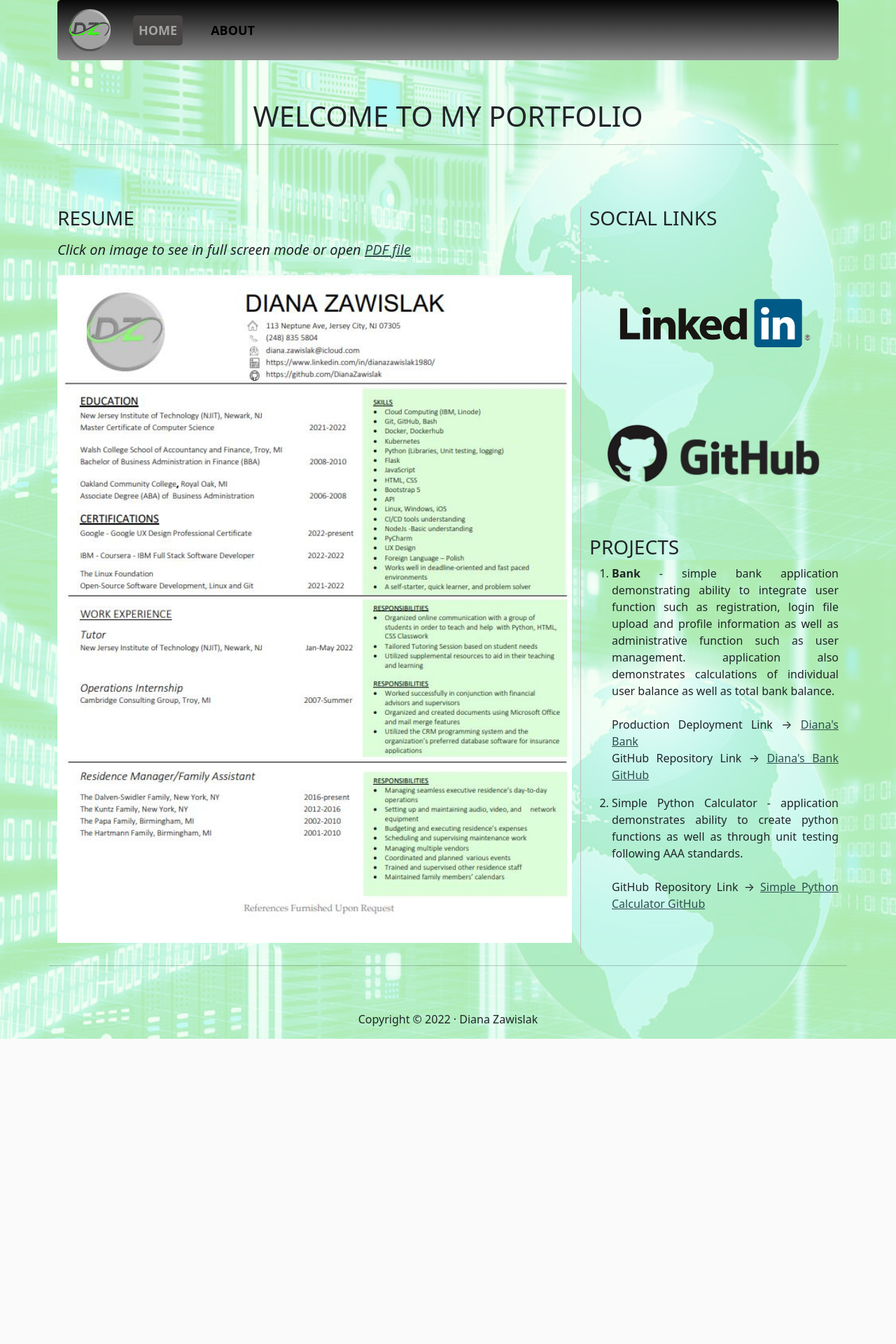
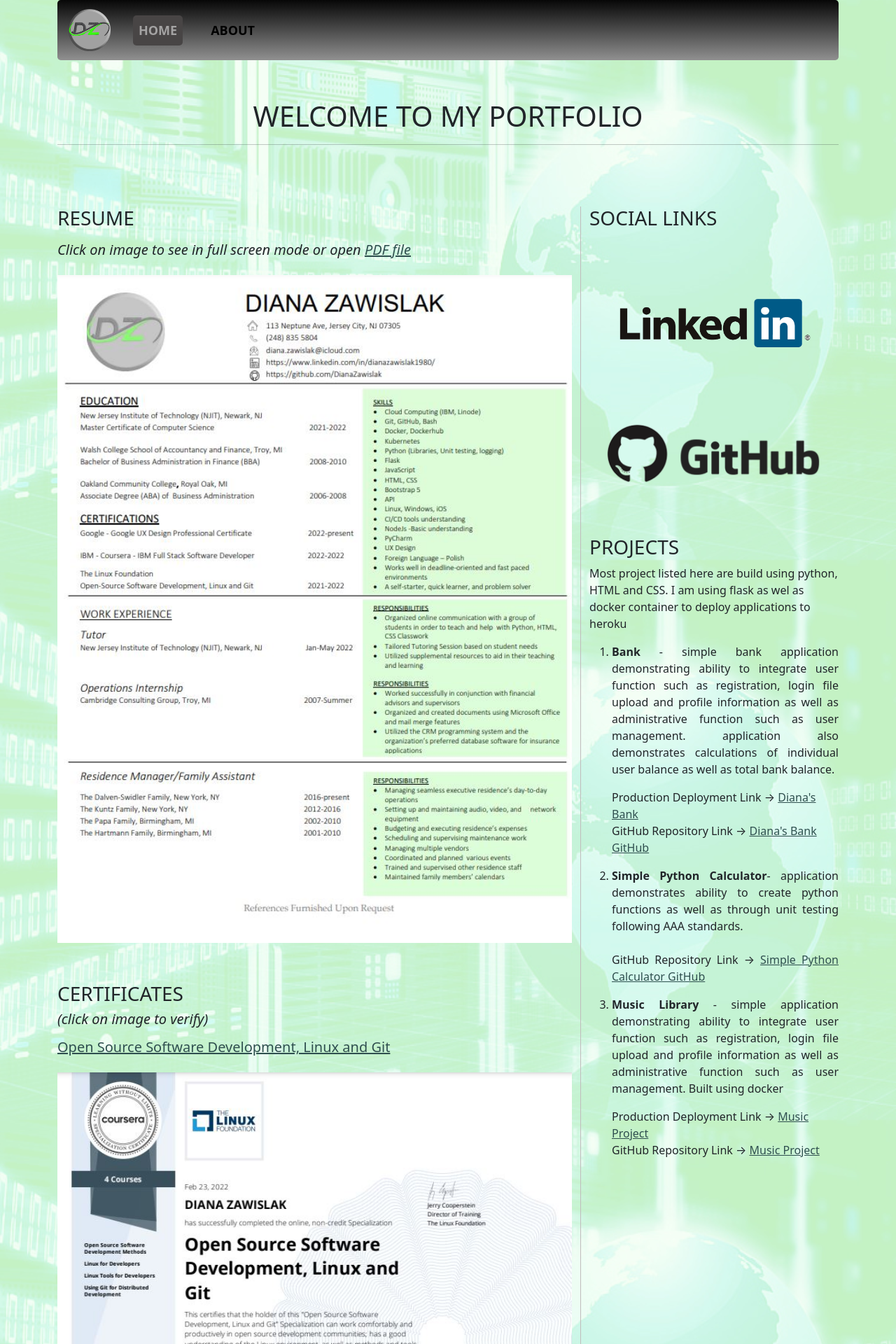
Before and after one commit to DianaZawislak/flaskFrozenTest, a Flask app: page / in a window 1280 px wide. Shown: the top 1920 px of the page at 70% size. Before the commit the page ends 1484 px from the top, so only its background shows below. Run offline with Flask 2, Linux system fonts and the light colour scheme; some libraries are stand-ins or nearby versions.

Commit message:
added certificates

```diff
--- a/app/simple_pages/templates/index.html
+++ b/app/simple_pages/templates/index.html
@@ -16,9 +16,28 @@
                  class="img-fluid my-3" alt="resume" width="900"
                  loading="lazy">
 
+<br>
+
+            <h3> CERTIFICATES </h3>
+<h5><i>(click on image to verify)</i></h5>
+            <a href="https://coursera.org/share/2b6a7e2c0212a7f500589212753b89a0" target="_blank">Open Source Software Development, Linux and Git</a>
+            <br>
+            <a href="https://coursera.org/share/2b6a7e2c0212a7f500589212753b89a0" target="_blank"><img id="myImg" src="{{ url_for('static', filename='images/OSS.JPG') }}"
+                 class="img-fluid my-3" alt="resume" width="900"
+                 loading="lazy"></a>
+            <br>
+            <a href="https://coursera.org/share/9b05ddce2334a276ce5d168fcb16f5a8" target="_blank">Foundations of User Experience (UX) Design</a>
+            <a href="https://coursera.org/share/9b05ddce2334a276ce5d168fcb16f5a8" target="_blank"><img id="myImg" src="{{ url_for('static', filename='images/ux.JPG') }}"
+                 class="img-fluid my-3" alt="resume" width="900"
+                 loading="lazy"></a>
+            <br>
+            <a href="https://coursera.org/share/949296adc324bfa7c89c75156616a027" target="_blank">Developing Cloud Native Applications</a>
+            <a href="https://coursera.org/share/949296adc324bfa7c89c75156616a027" target="_blank"><img id="myImg" src="{{ url_for('static', filename='images/cloud.JPG') }}"
+                 class="img-fluid my-3" alt="resume" width="900"
+                 loading="lazy"></a>
         </div>
 
-        <div class="col-4">
+        <div class="col-4 d-none d-lg-block">
             <h3> SOCIAL LINKS</h3>
             <a href="https://www.linkedin.com/in/dianazawislak1980/" target="_blank"> <img
                     src="{{ url_for('static', filename='images/linkedin.png') }}" class="img-fluid" height="50px" width=auto alt="linkedin"></a>
@@ -29,21 +48,34 @@
             <br>
             <br>
             <h3> PROJECTS</h3>
+            <p>Most project listed here are build using python, HTML and CSS. I am using flask as wel as docker container to deploy applications to heroku</p>
             <ol>
                 <li> <p class="fs-16" align="justify"><b>Bank</b> - simple bank application demonstrating ability to integrate user function such
                     as registration, login file upload and profile information as well as administrative function such
                     as user management. application also demonstrates calculations of individual user balance as well as
-                    total bank balance.
-                    <br><br>
-                    Production Deployment Link  &#8594 <a href="https://mybank-prod.herokuapp.com/">Diana's Bank</a><br>
+                    total bank balance.</p>
+
+                    <p>Production Deployment Link  &#8594 <a href="https://mybank-prod.herokuapp.com/">Diana's Bank</a>
+                    <br>
                     GitHub Repository Link &#8594 <a href="https://github.com/DianaZawislak/My-Bank---IS601">Diana's
-                        Bank GitHub</a></p>
+                        Bank GitHub</a>
+                </p>
                 </li>
-                <li><p class="fs-16" align="justify">Simple Python Calculator - application demonstrates ability to create python functions as well as through unit testing following AAA standards.
+
+                <li><p class="fs-16" align="justify"><b>Simple Python Calculator</b>- application demonstrates ability to create python functions as well as through unit testing following AAA standards.
                 <br>
                 <br>
                 GitHub Repository Link &#8594 <a href="https://github.com/DianaZawislak/Docker_Git_Github_Info_Website/tree/calculator/calculator">Simple Python Calculator GitHub</a></p>
 
+                </li>
+               <li> <p class="fs-16" align="justify"><b>Music Library</b> - simple application demonstrating ability to integrate user function such
+                    as registration, login file upload and profile information as well as administrative function such
+                    as user management. Built using docker</p>
+
+                    <p>Production Deployment Link  &#8594 <a href="https://zaw3-prod.herokuapp.com/login">Music Project</a>
+                    <br>
+                    GitHub Repository Link &#8594 <a href="https://github.com/DianaZawislak/IS601-Project-3">Music Project</a>
+                </p>
                 </li>
             </ol>
 
```
Also changed, not shown: app/static/images/OSS.JPG (added), app/static/images/cloud.JPG (added), app/static/images/compscienceop.jpg, app/static/images/ux.JPG (added).
